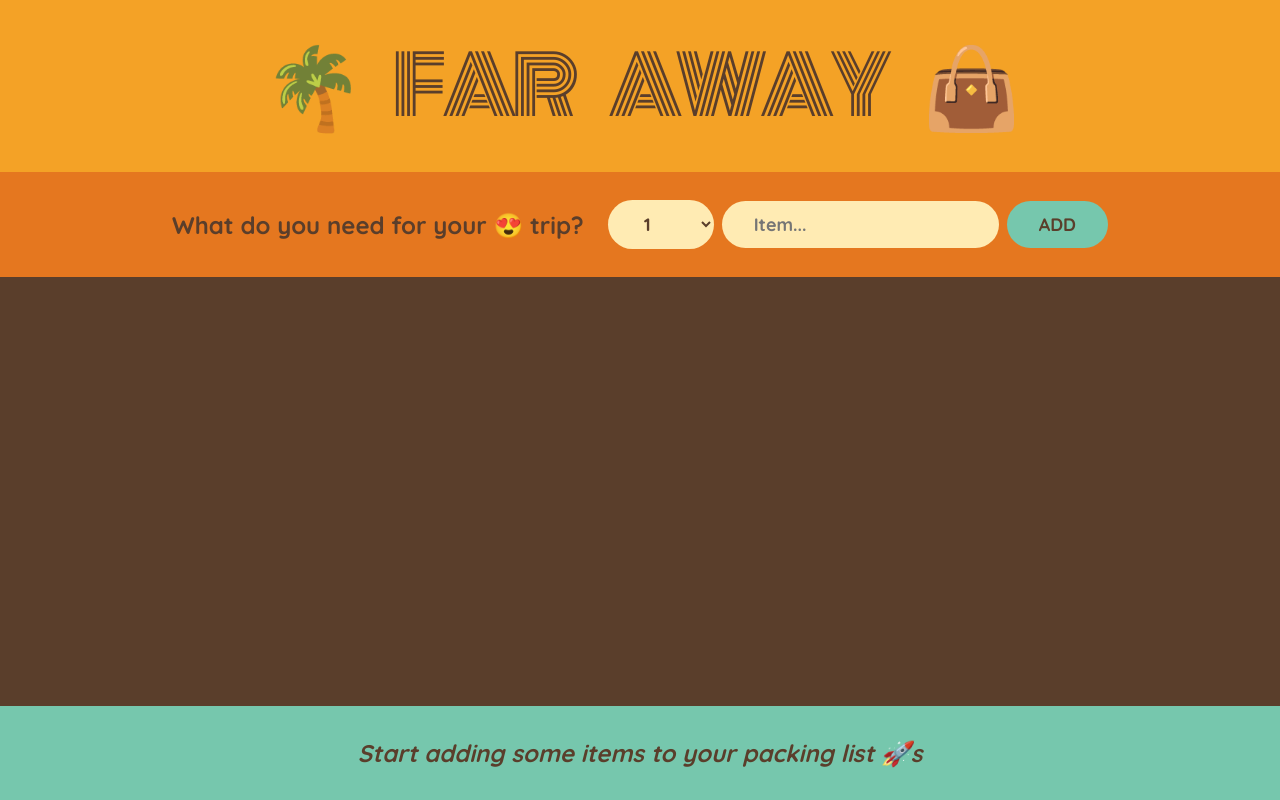
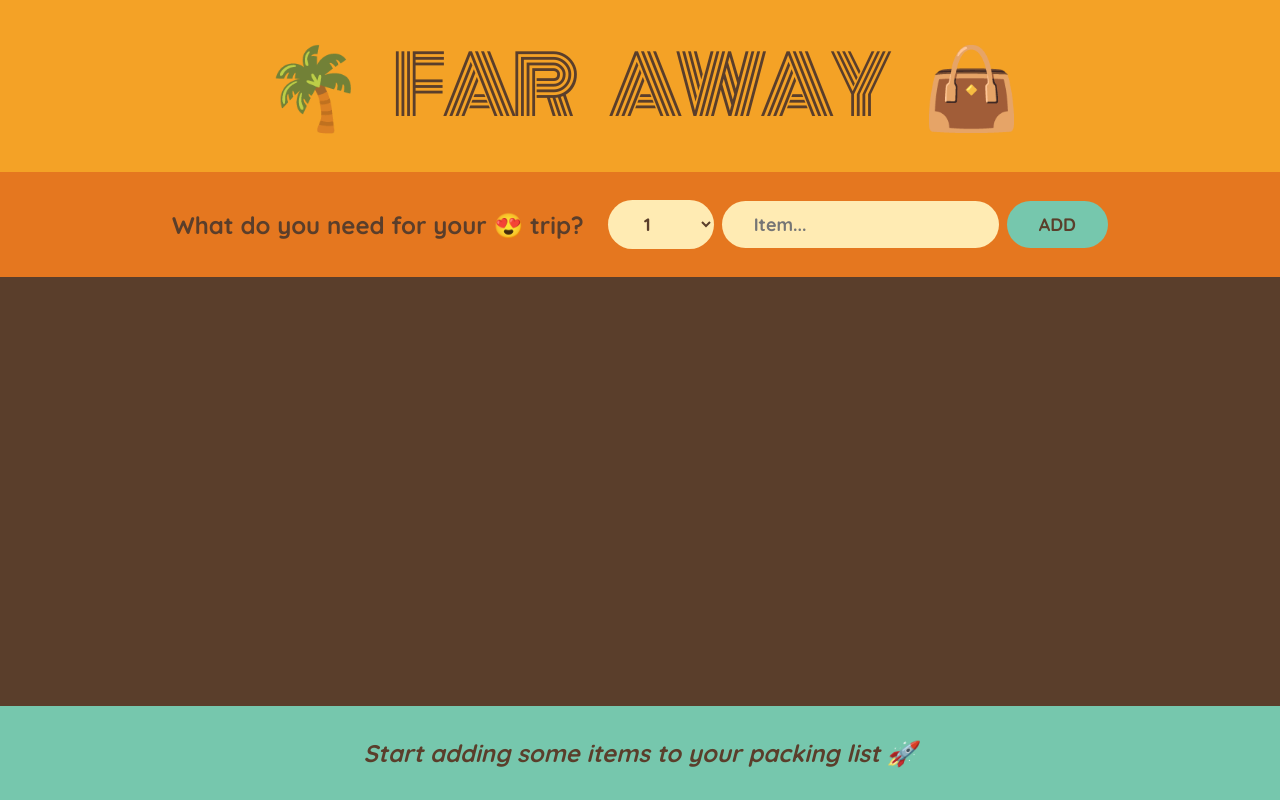
Before and after one commit to mkc-c/travel-list, a React (Create React App) app: page / in a window 1280 px wide. Built offline with nearby package versions, Linux system fonts and the light colour scheme.

Commit message:
remove typo

```diff
--- a/src/App.js
+++ b/src/App.js
@@ -119,7 +119,7 @@ function Stats({ items }) {
   if (!items.length)
     return (
       <p className="stats">
-        <em>Start adding some items to your packing list 🚀s</em>
+        <em>Start adding some items to your packing list 🚀</em>
       </p>
     );
 
```
